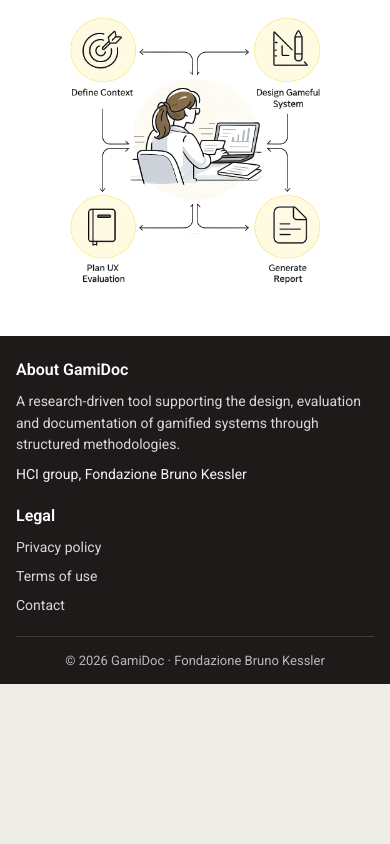
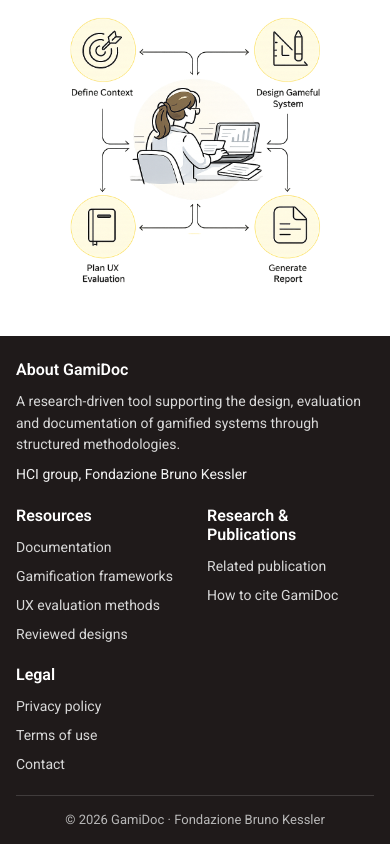
Before and after one commit to GamiDoc/frontend_new, a React (Vite) app: page / in a window 390 px wide. Shown: the part 2115-2959 px from the top of the page. Before the commit the page ends 2799 px from the top, so only its background shows below. Built offline with nearby package versions, Linux system fonts and the light colour scheme; no server answers.

Commit message:
Footer: Resources and Research & Publications columns back, in the compact layout

```diff
--- a/src/components/Footer.jsx
+++ b/src/components/Footer.jsx
@@ -1,9 +1,7 @@
 import ConstructionLink from './ConstructionLink';
 
-/* Site footer (every page, design steps included).
-   Only links with a destination belong here: the legal ones stay as placeholders
-   ("under construction" popup) because a site with accounts needs them; add the
-   Resources / Research links back when their pages exist. */
+/* Site footer (every page, design steps included): About, Resources, Research &
+   Publications, Legal. Links without a page yet open the "under construction" popup. */
 function Footer() {
     const year = new Date().getFullYear();
 
@@ -13,14 +11,31 @@ function Footer() {
                 <div className="footer-column footer-column--about">
                     <h4>About GamiDoc</h4>
                     <p>
-                        A research-driven tool supporting the design,
-                        evaluation and documentation of gamified systems
-                        through structured methodologies.
+                        A research-driven tool supporting the design, evaluation
+                        and documentation of gamified systems through structured
+                        methodologies.
                     </p>
                     <p className="footer-org">
                         HCI group, Fondazione Bruno Kessler
                     </p>
                 </div>
+
+                <nav className="footer-column" aria-label="Resources">
+                    <h4>Resources</h4>
+                    <ConstructionLink>Documentation</ConstructionLink>
+                    <ConstructionLink>Gamification frameworks</ConstructionLink>
+                    <ConstructionLink>UX evaluation methods</ConstructionLink>
+                    <ConstructionLink>Reviewed designs</ConstructionLink>
+                </nav>
+
+                <nav
+                    className="footer-column"
+                    aria-label="Research and publications"
+                >
+                    <h4>Research & Publications</h4>
+                    <ConstructionLink>Related publication</ConstructionLink>
+                    <ConstructionLink>How to cite GamiDoc</ConstructionLink>
+                </nav>
 
                 <nav className="footer-column" aria-label="Legal">
                     <h4>Legal</h4>
--- a/src/styles/layout/footer.css
+++ b/src/styles/layout/footer.css
@@ -11,10 +11,9 @@
 .footer-container {
     max-width: 1200px;
     margin: 0 auto 20px;
-    display: flex;
-    gap: 32px 64px;
-    justify-content: space-between;
-    flex-wrap: wrap;
+    display: grid;
+    grid-template-columns: minmax(0, 2fr) repeat(3, minmax(0, 1fr));
+    gap: 28px 48px;
 }
 
 .footer-column {
@@ -22,12 +21,11 @@
     flex-direction: column;
     align-items: flex-start;
     gap: 8px;
-    min-width: 160px;
+    min-width: 0;
 }
 
 .footer-column--about {
-    flex: 1 1 320px;
-    max-width: 520px;
+    max-width: 440px;
 }
 
 .footer-column h4 {
@@ -69,14 +67,24 @@
     color: #b8b8b8;
 }
 
+/* Tablet: About on its own row, the three link columns under it */
+@media (max-width: 900px) {
+    .footer-container {
+        grid-template-columns: repeat(3, minmax(0, 1fr));
+    }
+    .footer-column--about {
+        grid-column: 1 / -1;
+        max-width: none;
+    }
+}
+
+/* Phone: link columns two by two */
 @media (max-width: 640px) {
     .footer {
         padding: 24px 16px 14px;
     }
     .footer-container {
-        gap: 20px;
-    }
-    .footer-column {
-        min-width: 0;
+        grid-template-columns: repeat(2, minmax(0, 1fr));
+        gap: 20px 24px;
     }
 }
```
